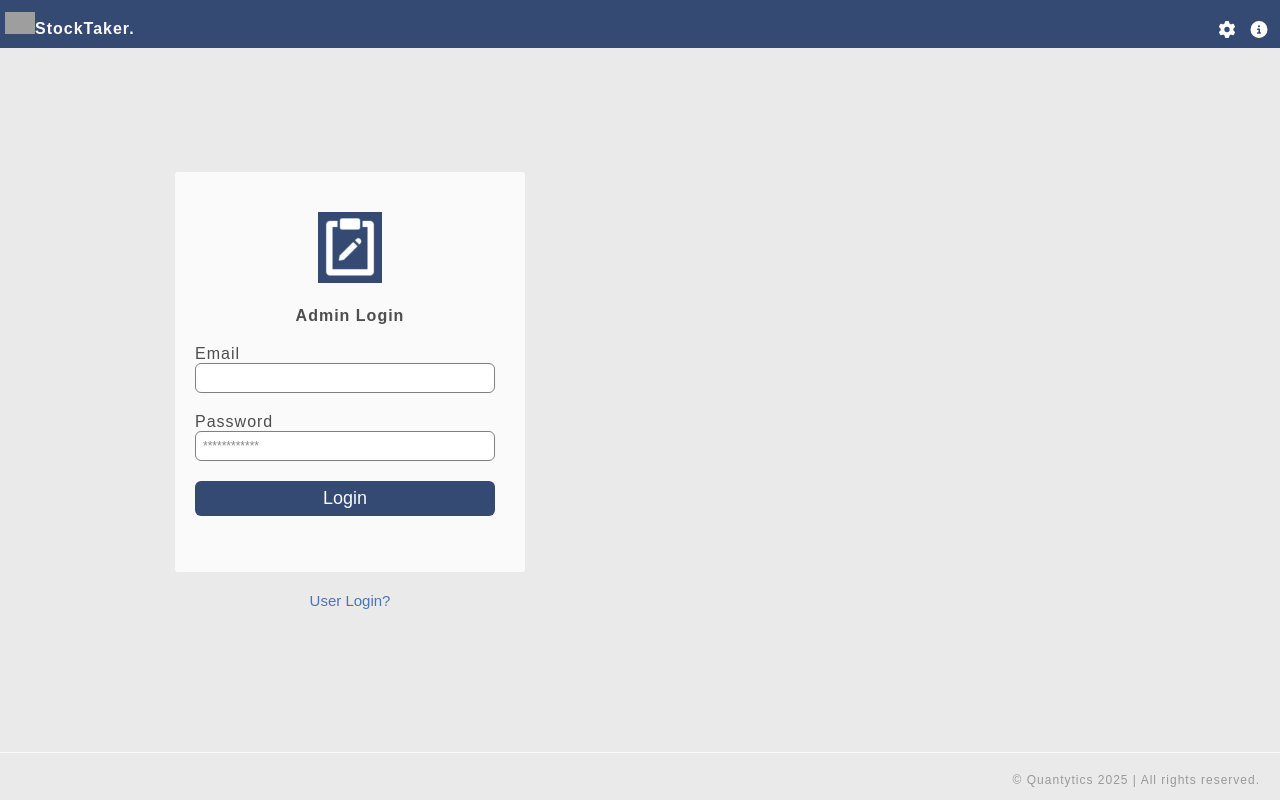
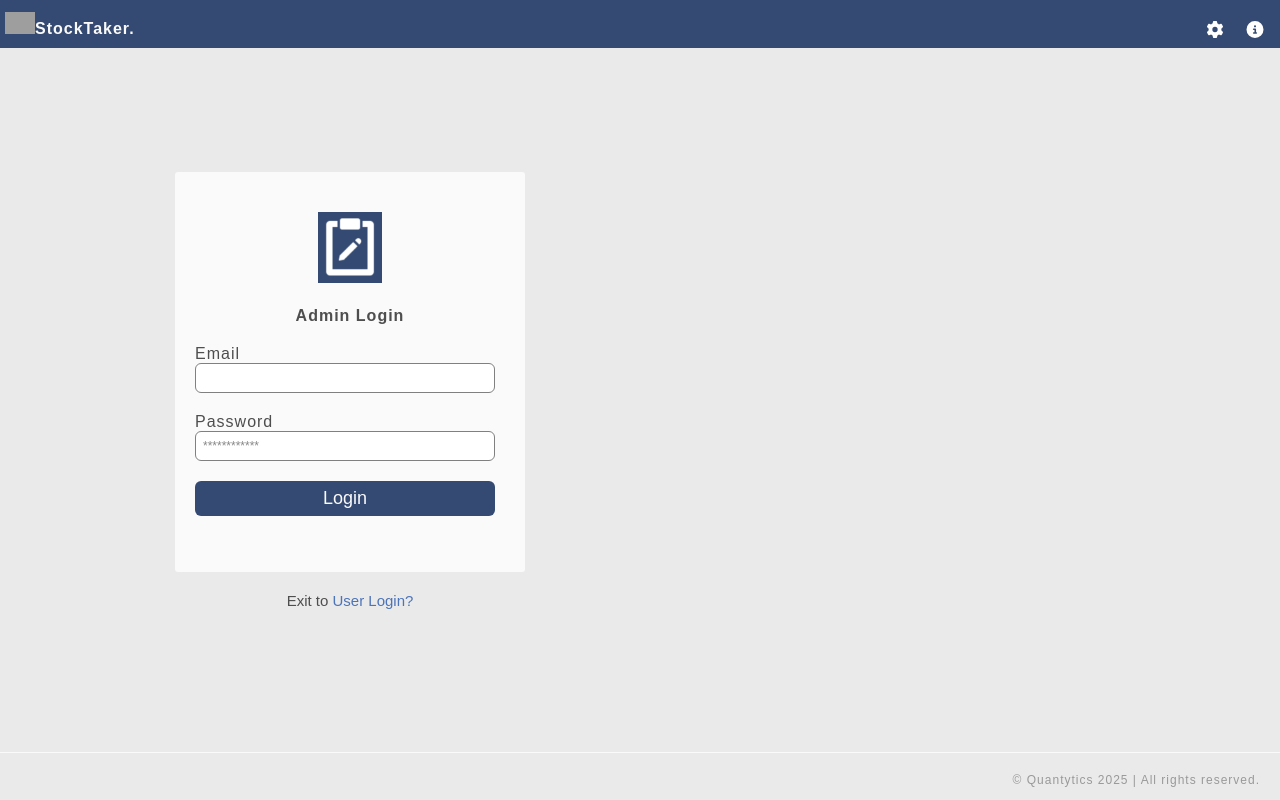
Before and after one commit to josealbin/stocktaker-client, a React (Vite) app: page /admin-login in a window 1280 px wide. Built offline with nearby package versions, Linux system fonts and the light colour scheme; grey boxes are pictures that could not be loaded.

Commit message:
css updates

```diff
--- a/src/components/Admin/AdminLogin.jsx
+++ b/src/components/Admin/AdminLogin.jsx
@@ -59,7 +59,7 @@ function AdminLogin({ setUser }) {
                     {loginError && <p className="login-error">{loginError}</p>}
                 </form>
             </div>
-            <p className="login-path"><Link to="/login">User Login?</Link></p>
+            <p className="login-path">Exit to <Link to="/login">User Login?</Link></p>
         </div>
     )
 }
--- a/src/components/LoginNavbar/LoginNavbar.css
+++ b/src/components/LoginNavbar/LoginNavbar.css
@@ -24,8 +24,8 @@ body{ display: flex; align-items: center; background: #eaeaea;}
 /* .user_block p a{ display: inline; color: #fafafa; margin-right: 2.5rem; font-size: 15px; letter-spacing: 1px; cursor: pointer; user-select: none;}
 .user_block p .icon{ width: 20px; margin-right: 3px; text-transform: lowercase; cursor: pointer;} */
 .user_block nav{ display: flex; gap: 10px;}
-.user_block button{ background: none; border: none; color: #fafafa; font-size: 13px; letter-spacing: 1px; cursor: pointer;}
-.user_block button .log-icon{ color: white; cursor: pointer; margin-left: 0; height: 17px; width: 32px; margin-bottom: -2px;}
+/* .user_block button{ background: none; border: none; color: #fafafa; font-size: 13px; letter-spacing: 1px; cursor: pointer;} */
+.user_block button .tools-icon{ color: white; cursor: pointer; margin-left: 0; height: 17px; width: 40px; margin-bottom: -2px;}
 /* Header End*/
 
 @media(max-width: 1024px){
--- a/src/components/LoginNavbar/LoginNavbar.jsx
+++ b/src/components/LoginNavbar/LoginNavbar.jsx
@@ -14,8 +14,8 @@ function LoginNavbar() {
                     <Link to="/" className="logo-header">StockTaker.</Link>
                 </div>
                 <nav className='user_block'>
-                    <button><Link to="/admin-login"><FontAwesomeIcon icon={faGear} className='log-icon' /></Link></button>
-                    <button><Link to="/information"><FontAwesomeIcon icon={faCircleInfo} className='log-icon' /></Link></button>
+                    <button><Link to="/admin-login"><FontAwesomeIcon icon={faGear} className='tools-icon' /></Link></button>
+                    <button><Link to="/information"><FontAwesomeIcon icon={faCircleInfo} className='tools-icon' /></Link></button>
                 </nav>
             </div>
         </div>
```
